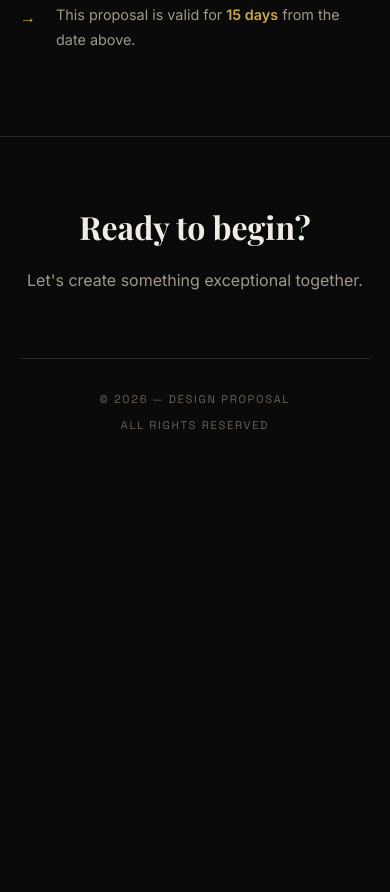
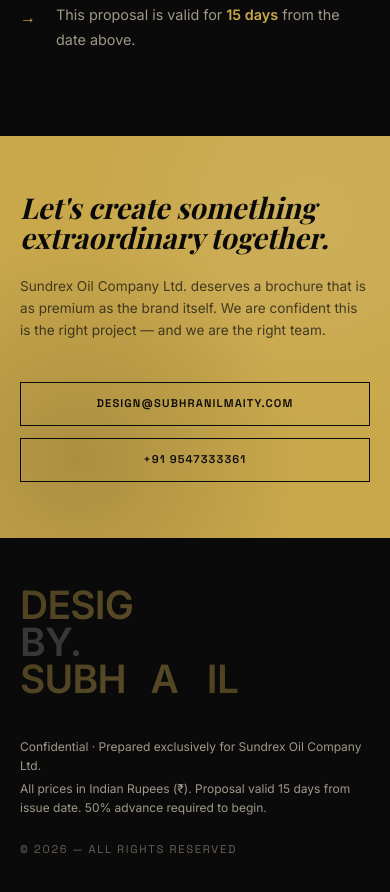
Before and after one commit to DesignWithSubhranil/brochure-design-proposal, a plain HTML site: page index.html in a window 390 px wide. Shown: the part 6415-7307 px from the top of the page. Before the commit the page ends 6874 px from the top, so only its background shows below. Drawn offline with nearby package versions, Linux system fonts and the light colour scheme; a web font is replaced by a local one.

Commit message:
Add premium footer CTA band with contact buttons, large logo, and legal text

```diff
--- a/index.html
+++ b/index.html
@@ -347,16 +347,34 @@
     </div>
   </section>
 
-  <!-- Footer -->
+  <!-- Footer CTA -->
+  <section class="footer-cta-band">
+    <div class="footer-cta-inner">
+      <h2 class="footer-cta-title" data-animate>Let's create something<br>extraordinary together.</h2>
+      <p class="footer-cta-desc">Sundrex Oil Company Ltd. deserves a brochure that is as premium as the brand itself. We are confident this is the right project — and we are the right team.</p>
+      <div class="footer-cta-buttons">
+        <a href="mailto:design@subhranilmaity.com" class="cta-btn">design@subhranilmaity.com</a>
+        <a href="tel:+919547333361" class="cta-btn">+91 9547333361</a>
+      </div>
+    </div>
+  </section>
+
+  <!-- Footer End -->
   <footer class="footer">
     <div class="footer-inner">
-      <div class="footer-cta">
-        <h2 data-animate>Ready to begin?</h2>
-        <p>Let's create something exceptional together.</p>
-      </div>
-      <div class="footer-bottom">
-        <span>© 2026 — Design Proposal</span>
-        <span>All rights reserved</span>
+      <div class="footer-grid">
+        <div class="footer-logo-block">
+          <div class="footer-logo">
+            <span class="footer-logo-line footer-logo-accent">DESIG<span style="display: inline-block; transform: scaleX(-1);">N</span></span>
+            <span class="footer-logo-line footer-logo-dark">BY.</span>
+            <span class="footer-logo-line footer-logo-accent">SUBH<span style="display: inline-block; transform: scaleX(-1);">R</span>A<span style="display: inline-block; transform: scaleX(-1);">N</span>IL</span>
+          </div>
+        </div>
+        <div class="footer-legal">
+          <p>Confidential · Prepared exclusively for Sundrex Oil Company Ltd.</p>
+          <p>All prices in Indian Rupees (₹). Proposal valid 15 days from issue date. 50% advance required to begin.</p>
+          <p class="footer-copy">© 2026 — All rights reserved</p>
+        </div>
       </div>
     </div>
   </footer>
--- a/style.css
+++ b/style.css
@@ -917,9 +917,89 @@
 }
 
 /* --- Footer --- */
+/* --- Footer CTA Band --- */
+.footer-cta-band {
+  background: var(--accent);
+  padding: clamp(4rem, 10vw, 8rem) 2rem;
+  position: relative;
+  overflow: hidden;
+}
+
+.footer-cta-band::before {
+  content: '';
+  position: absolute;
+  top: 0;
+  left: 0;
+  right: 0;
+  bottom: 0;
+  background:
+    radial-gradient(circle at 20% 80%, rgba(0,0,0,0.15) 0%, transparent 50%),
+    radial-gradient(circle at 80% 20%, rgba(255,255,255,0.08) 0%, transparent 50%);
+  pointer-events: none;
+}
+
+.footer-cta-inner {
+  max-width: 1400px;
+  margin: 0 auto;
+  position: relative;
+  z-index: 1;
+}
+
+.footer-cta-title {
+  font-family: var(--font-serif);
+  font-size: clamp(2.2rem, 6vw, 4.5rem);
+  font-weight: 700;
+  font-style: italic;
+  line-height: 1.05;
+  color: var(--bg-primary);
+  margin-bottom: 1.5rem;
+  opacity: 0;
+  transform: translateY(30px);
+  transition: opacity 0.6s var(--ease-out), transform 0.6s var(--ease-out);
+}
+
+.footer-cta-title.visible {
+  opacity: 1;
+  transform: translateY(0);
+}
+
+.footer-cta-desc {
+  font-size: clamp(0.9rem, 2vw, 1.1rem);
+  color: rgba(10, 10, 10, 0.7);
+  max-width: 640px;
+  line-height: 1.6;
+  margin-bottom: 2.5rem;
+}
+
+.footer-cta-buttons {
+  display: flex;
+  gap: 0.75rem;
+  flex-wrap: wrap;
+}
+
+.cta-btn {
+  display: inline-block;
+  padding: 0.85rem 1.5rem;
+  border: 1.5px solid var(--bg-primary);
+  color: var(--bg-primary);
+  font-family: var(--font-display);
+  font-size: 0.75rem;
+  font-weight: 600;
+  text-transform: uppercase;
+  letter-spacing: 0.1em;
+  text-decoration: none;
+  transition: background 0.3s, color 0.3s;
+}
+
+.cta-btn:hover {
+  background: var(--bg-primary);
+  color: var(--accent);
+}
+
+/* --- Footer End --- */
 .footer {
-  padding: 6rem 2rem 2rem;
-  border-top: 1px solid var(--border);
+  padding: clamp(4rem, 8vw, 8rem) 2rem 2rem;
+  border-top: none;
 }
 
 .footer-inner {
@@ -927,41 +1007,58 @@
   margin: 0 auto;
 }
 
-.footer-cta {
-  text-align: center;
-  margin-bottom: 6rem;
+.footer-grid {
+  display: grid;
+  grid-template-columns: 1fr 1fr;
+  gap: 4rem;
+  align-items: end;
 }
 
-.footer-cta h2 {
-  font-family: var(--font-serif);
-  font-size: clamp(2rem, 5vw, 4rem);
-  font-weight: 700;
-  margin-bottom: 1rem;
-  opacity: 0;
-  transform: translateY(30px);
-  transition: opacity 0.6s var(--ease-out), transform 0.6s var(--ease-out);
+.footer-logo {
+  display: flex;
+  flex-direction: column;
+  line-height: 0.95;
 }
 
-.footer-cta h2.visible {
-  opacity: 1;
-  transform: translateY(0);
+.footer-logo-line {
+  font-family: var(--font-body);
+  font-size: clamp(3rem, 8vw, 5.5rem);
+  font-weight: 900;
+  text-transform: uppercase;
+  letter-spacing: -0.02em;
 }
 
-.footer-cta p {
-  font-size: 1rem;
-  color: var(--text-secondary);
+.footer-logo-accent {
+  background: linear-gradient(135deg, var(--accent), #e8c15a, #c9a84c, #a88b3e);
+  -webkit-background-clip: text;
+  -webkit-text-fill-color: transparent;
+  background-clip: text;
+  opacity: 0.35;
 }
 
-.footer-bottom {
-  display: flex;
-  justify-content: space-between;
-  padding-top: 2rem;
-  border-top: 1px solid var(--border);
+.footer-logo-dark {
+  color: var(--text-primary);
+  opacity: 0.2;
+}
+
+.footer-legal {
+  padding-bottom: 0.5rem;
+}
+
+.footer-legal p {
+  font-size: 0.8rem;
+  color: var(--text-secondary);
+  line-height: 1.6;
+  margin-bottom: 0.25rem;
+}
+
+.footer-copy {
+  margin-top: 1.5rem;
   font-family: var(--font-display);
-  font-size: 0.7rem;
+  font-size: 0.7rem !important;
   text-transform: uppercase;
   letter-spacing: 0.15em;
-  color: var(--text-muted);
+  color: var(--text-muted) !important;
 }
 
 /* ============================================
@@ -1164,23 +1261,43 @@
     grid-template-columns: 1fr;
   }
 
-  .footer {
-    padding: 4rem 1.25rem 1.5rem;
+  .footer-cta-band {
+    padding: 3.5rem 1.25rem;
   }
 
-  .footer-cta {
-    margin-bottom: 4rem;
+  .footer-cta-title {
+    font-size: clamp(1.8rem, 7vw, 2.5rem);
   }
 
-  .footer-cta h2 {
-    font-size: 2rem;
+  .footer-cta-desc {
+    font-size: 0.85rem;
   }
 
-  .footer-bottom {
+  .footer-cta-buttons {
     flex-direction: column;
-    gap: 0.5rem;
-    align-items: center;
+  }
+
+  .cta-btn {
     text-align: center;
+    font-size: 0.7rem;
+    padding: 0.75rem 1.25rem;
+  }
+
+  .footer {
+    padding: 3rem 1.25rem 1.5rem;
+  }
+
+  .footer-grid {
+    grid-template-columns: 1fr;
+    gap: 2.5rem;
+  }
+
+  .footer-logo-line {
+    font-size: clamp(2rem, 10vw, 3.5rem);
+  }
+
+  .footer-legal p {
+    font-size: 0.75rem;
   }
 }
 
```
